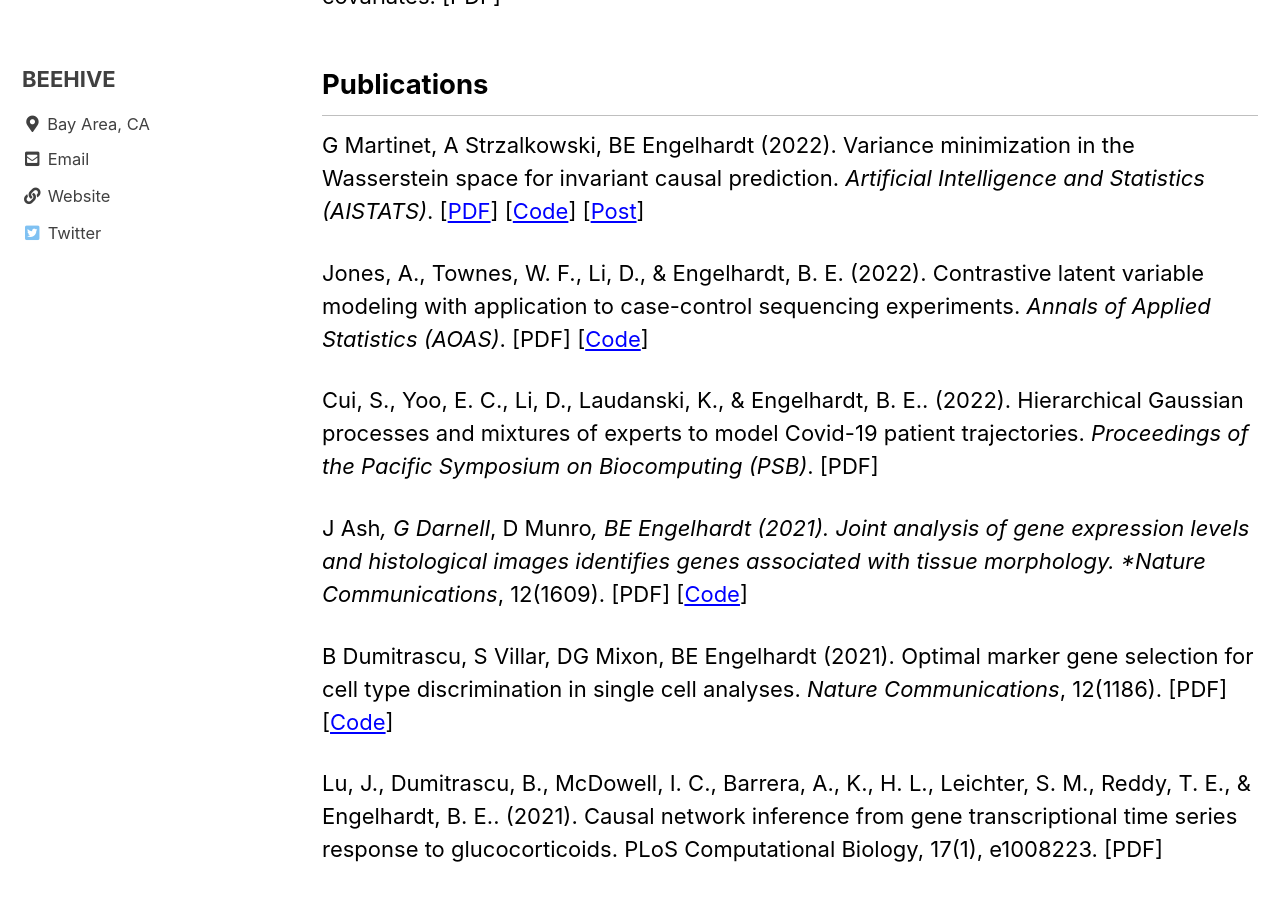
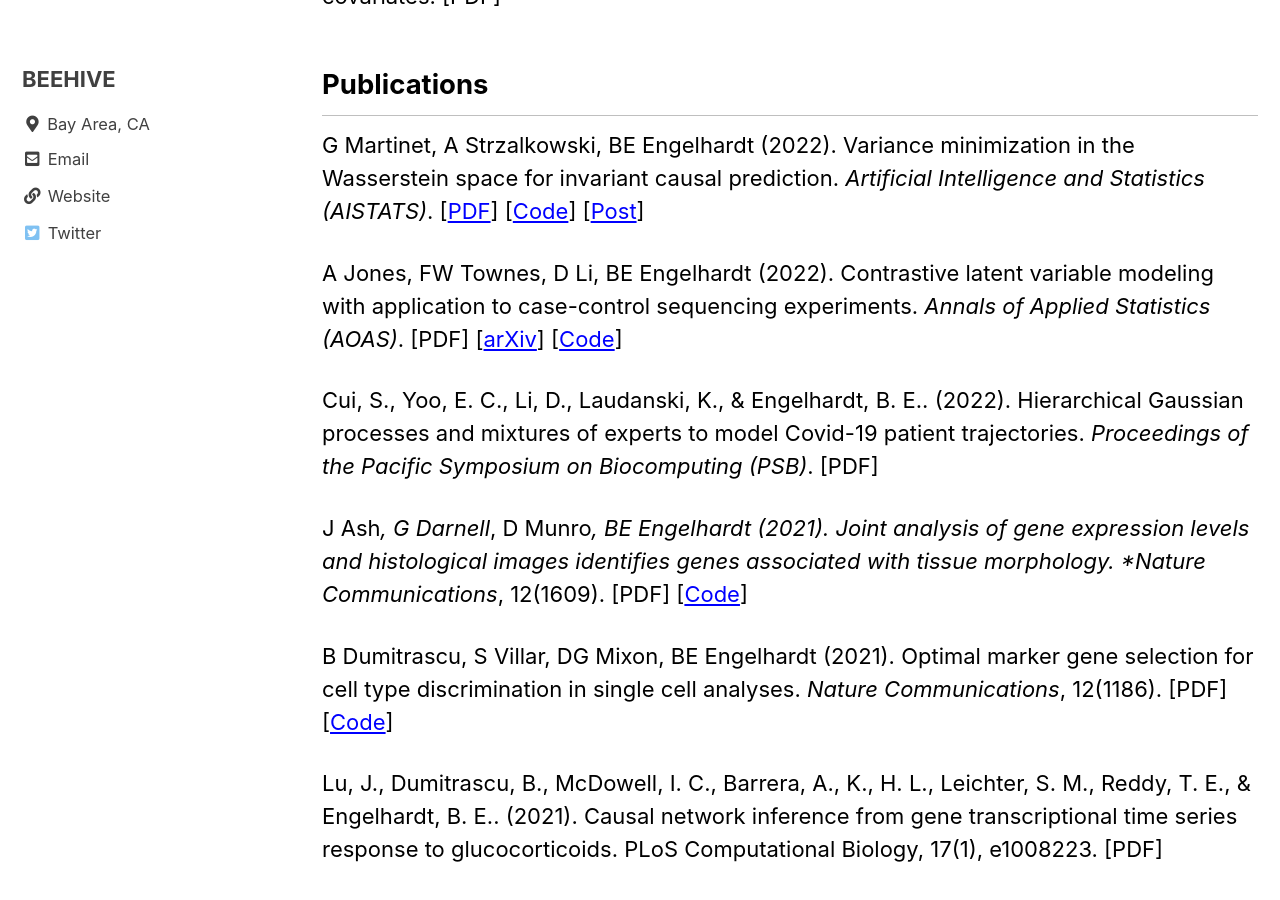
Before and after one commit to stanfordbeehive/stanfordbeehive.github.io, a Jekyll site: the page built from _pages/publications.md, in a window 1280 px wide and 900 px high, scrolled down 1628 px. Built offline with Jekyll 4.4.1, drawn with Linux system fonts in a browser that asks for light colours; cached includes are drawn as plain includes.

Commit message:
Update publications.md

```diff
--- a/_pages/publications.md
+++ b/_pages/publications.md
@@ -38,7 +38,7 @@ C Gao, CD Brown, BE Engelhardt. A latent factor model with a mixture of sparse a
 
 G Martinet, A Strzalkowski, BE Engelhardt (2022). Variance minimization in the Wasserstein space for invariant causal prediction. *Artificial Intelligence and Statistics (AISTATS)*. [[PDF](https://proceedings.mlr.press/v151/martinet22a/martinet22a.pdf)] [[Code](https://github.com/astrzalk/WVM_reproducibility)] [[Post](https://stanfordbeehive.github.io/WMD/)]
 
-Jones, A., Townes, W. F., Li, D., & Engelhardt, B. E. (2022). Contrastive latent variable modeling with application to case-control sequencing experiments. *Annals of Applied Statistics (AOAS)*. [PDF] [[Code](https://github.com/andrewcharlesjones/cplvm)]
+A Jones, FW Townes, D Li, BE Engelhardt (2022). Contrastive latent variable modeling with application to case-control sequencing experiments. *Annals of Applied Statistics (AOAS)*. [PDF] [[arXiv](https://arxiv.org/abs/2102.06731)] [[Code](https://github.com/andrewcharlesjones/cplvm)]
 
 Cui, S., Yoo, E. C., Li, D., Laudanski, K., & Engelhardt, B. E.. (2022). Hierarchical Gaussian processes and mixtures of experts to model Covid-19 patient trajectories. *Proceedings of the Pacific Symposium on Biocomputing (PSB)*.
 [PDF]
```
